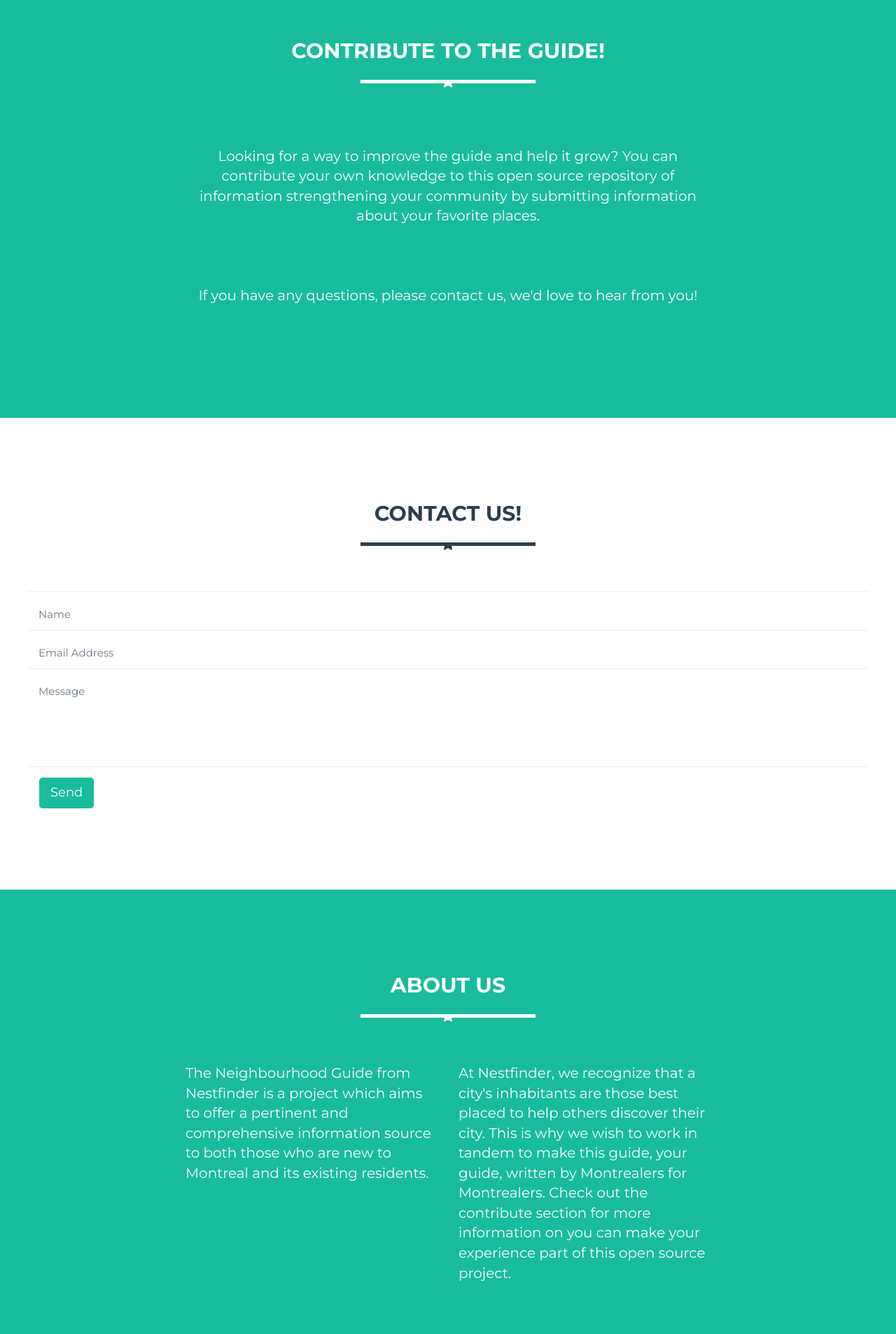
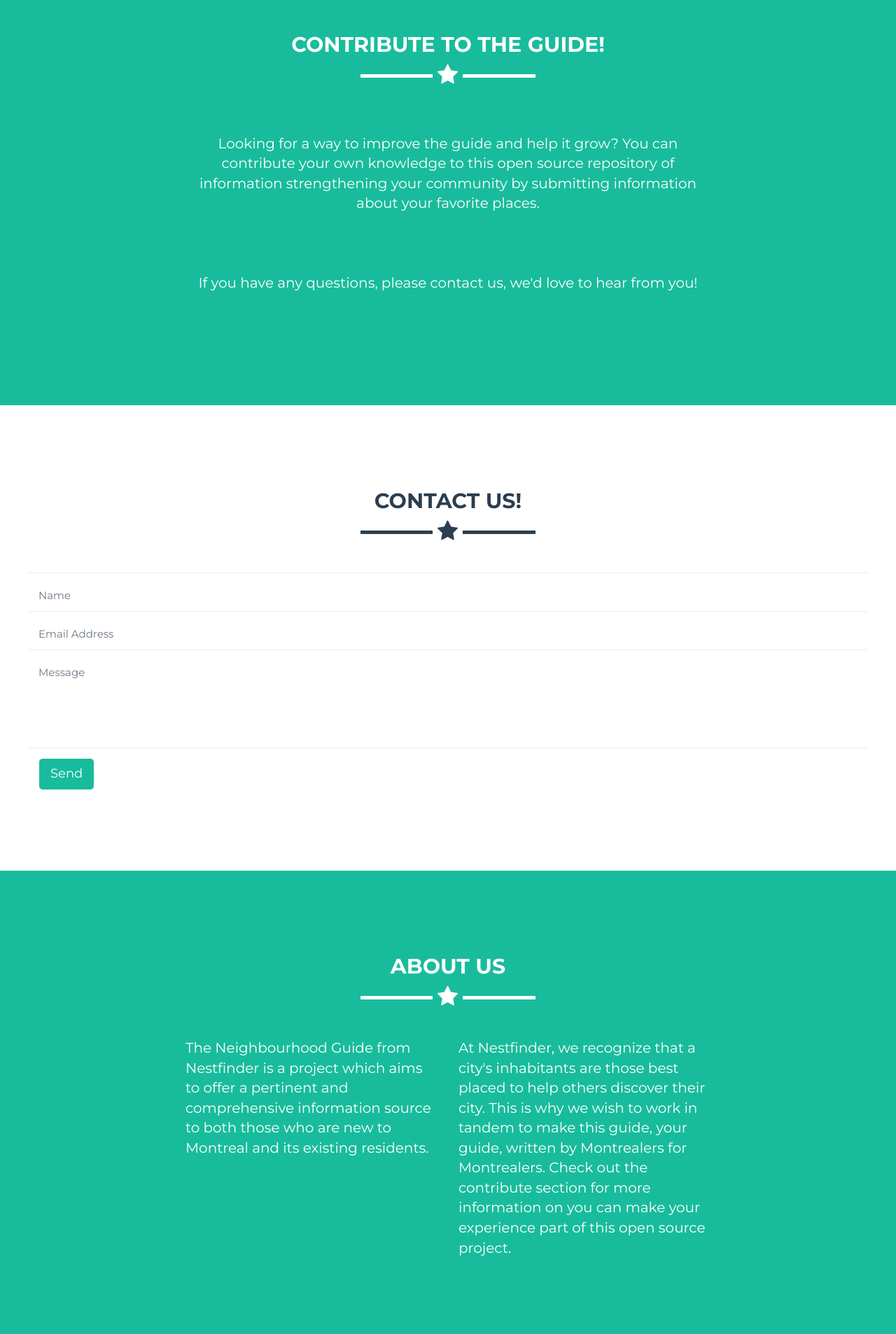
Before and after one commit to amatelin/neighborhood-guide, a PHP site: page / in a window 1280 px wide. Shown: the part 2702-4608 px from the top of the page at 70% size. Run offline with PHP 8.4, Linux system fonts and the light colour scheme; some libraries are stand-ins or nearby versions.

Commit message:
Normalized star horizontal rows (no more img in html for styling!)

```diff
--- a/addCategory.php
+++ b/addCategory.php
@@ -6,7 +6,7 @@
                 <div class="col-lg-12">
                     <div class="intro-text ">
                         <span class="name">Add Category</span>
-                        <img class="intro-star" src="img/white-star.png">
+                        <hr class="star-white" />
                         <?php include './inc/breadcrumb.php' ?>
                     </div>
                     <div class="intro-text-form">
--- a/addResto.php
+++ b/addResto.php
@@ -6,7 +6,7 @@
                 <div class="col-lg-12">
                     <div class="intro-text ">
                         <span class="name">Add Restaurant</span>
-                        <img class="intro-star" src="img/white-star.png">
+                        <hr class="star-white" />
                         <?php include './inc/breadcrumb.php' ?>
                     </div>
                     <div class="intro-text-form">
--- a/addThing.php
+++ b/addThing.php
@@ -6,7 +6,7 @@
                 <div class="col-lg-12">
                     <div class="intro-text">
                         <span class="name">Add Place</span>
-                        <img class="intro-star" src="img/white-star.png">
+                        <hr class="star-white" />
                         <?php include './inc/breadcrumb.php' ?>
                     </div>
                 </div>
--- a/addsmanagement.php
+++ b/addsmanagement.php
@@ -11,7 +11,7 @@ include './inc/header.php'
 
                         <div class="intro-text ">
                             <span class="name">Add</span>
-                            <img src="img/white-star.png">
+                        <hr class="star-white" />
                         </div>
                 </div>
             </div>
--- a/administration.php
+++ b/administration.php
@@ -8,7 +8,7 @@ include './inc/header.php'
         <div class="row">
             <div class="col-lg-12">
                 <h2 class="text-center">Administration</h2>
-                <hr class="star-primary">
+                <hr class="star-blue">
                 <?php include './inc/breadcrumb.php' ?>
             </div>
         </div>
--- a/css/style.css
+++ b/css/style.css
@@ -177,43 +177,24 @@ h6 {
     font-family: Montserrat,"Helvetica Neue",Helvetica,Arial,sans-serif;
     font-weight: 700;
 }
-hr.star-light,
-hr.star-primary {
-    margin: 25px auto 30px;
-    padding: 0 0 35px 0;
-    max-width: 250px;
-    border: 0;
-    border-top: solid 5px;
-    text-align: center;
-
-}
-hr.star-light:after,
-hr.star-primary:after {
-    content: "\f005";
-    display: inline-block;
-    position: relative;
-    top: -.8em;
-    padding: 0 .25em;
-    font-family: FontAwesome;
-    font-size: 2em;
-}
-hr.white-star{
-    background-image: url('../img/white-star.png');
-}
-hr.star-light {
-    border-color: #fff;
-}
-hr.star-light:after {
-    color: #fff;
-    background-color: #18bc9c;
-}
-hr.star-primary {
-    border-color: #2C3E50;
-}
-hr.star-primary:after {
-    color: #2C3E50;
-    background-color: #fff;
-}
+
+hr.star-white,
+hr.star-blue {
+    border: none;
+    margin: 10px 0 40px 0;
+    height: 36px;
+    background-position: top;
+    background-repeat: no-repeat;
+}
+
+hr.star-white {
+    background-image: url("../img/white-star.png");
+}
+
+hr.star-blue {
+    background-image: url("../img/blue-star.png");
+}
+
 nav .navbar .navbar-default .navbar-fixed-top > .container{
     padding:0;
     margin:0;
@@ -492,11 +473,9 @@ header .intro-text .name {
     font-weight: 700;
     padding-top: 15px;
 }
-header .intro-text hr.star-light{
-    background-color: transparent;
-}
-header .intro-star {
-    margin-bottom: 0;
+
+header .star-white {
+    margin-bottom: 30px;
 }
 header .intro-text .skills {
     font-size: 1.25em;
@@ -2230,7 +2209,6 @@ header .intro-text-team{
     width: 79%;
 }
 
-
 .fa-calendar{
     font-size: 20px;
     padding-top:2px;
--- a/inc/header.php
+++ b/inc/header.php
@@ -162,7 +162,7 @@
                             <button type="button" class="btn btn-danger bcar" data-container="body" data-toggle="popover" data-placement="top" data-trigger="hover" data-content="Find a reputable shop, whether it's to fix your car or to fix you a cake the guide can help."><i class="fa fa-car"></i></button>
                         </div>
                         <span class="name">Neighbourhood Guide</span>
-                        <img src="img/white-star.png">
+                        <hr class="star-white" />
                         <span class="skills">
                             The open source neighbourhood guide created by the community for the community.
                         </span>
--- a/index.php
+++ b/index.php
@@ -11,7 +11,7 @@ include './inc/header.php'
                 <div class="row">
                     <div class="col-lg-12 text-center">
                         <h2>The Neighbourhoods</h2>
-                        <hr class="star-primary">
+                        <hr class="star-blue">
                     </div>
                     <div class="tab">
                         <ul class="col-lg-12 text-center">
@@ -462,7 +462,7 @@ include './inc/header.php'
             <div class="row">
                 <div class="col-lg-12 text-center">
                     <h2>Contribute to the guide!</h2>
-                    <hr class="star-light">
+                    <hr class="star-white">
                     <div class="col-lg-8 col-lg-offset-2">
                         <p class="white description">Looking for a way to improve the guide and help it grow? You can contribute your own knowledge to this open source repository of information strengthening your community
                         by submitting information about your favorite places.</p>
@@ -477,7 +477,7 @@ include './inc/header.php'
             <div class="row">
                 <div class="col-lg-12 text-center">
                     <h2>Contact Us!</h2>
-                    <hr class="star-primary">
+                    <hr class="star-blue">
                 </div>
                 <form role="form" class="contact">
                     <div class="row">
@@ -514,7 +514,7 @@ include './inc/header.php'
             <div class="row">
                 <div class="col-lg-12 text-center">
                     <h2>About Us</h2>
-                    <hr class="star-light">
+                    <hr class="star-white">
                 </div>
             </div>
             <div class="row">
--- a/login.php
+++ b/login.php
@@ -6,7 +6,7 @@
                 <div class="col-lg-12">
                     <div class="intro-text">
                         <span class="name">Login</span>
-                        <img class="intro-star" src="img/white-star.png">
+                        <hr class="star-white" />
                         <?php include './inc/breadcrumb.php' ?>
                         <div class="log-form">
                             <form class="form-horizontal">
--- a/modificationsmanagement.php
+++ b/modificationsmanagement.php
@@ -11,7 +11,7 @@ include './inc/header.php'
 
                         <div class="intro-text ">
                             <span class="name">Modifications</span>
-                            <img src="img/white-star.png">
+                            <hr class="star-white" />
                         </div>
                 </div>
             </div>
--- a/newusers.php
+++ b/newusers.php
@@ -11,7 +11,7 @@ include './inc/header.php'
 
                         <div class="intro-text">
                             <span class="name">New Users Management</span>
-                            <img src="img/white-star.png">
+                            <hr class="star-white" />
                         </div>
                 </div>
             </div>
--- a/profile.php
+++ b/profile.php
@@ -5,7 +5,7 @@
       <div class="col-lg-12">
         <div class="intro-text" id="profile-intro">
           <span class="name">Profile</span>
-          <img class="intro-star" src="img/white-star.png">
+          <hr class="star-white" />
           <?php include './inc/breadcrumb.php' ?>
         </div>
         <div class="row">
--- a/quartier.php
+++ b/quartier.php
@@ -21,7 +21,7 @@
                 <i class="fa fa-minus valign iphone-toggle"></i>
                 <div class="col-lg-12 text-center">
                     <h2>Overview</h2>
-                    <img src="img/white-star.png">
+                    <hr class="star-white" />
                     <br/>
                     <br>
                 </div>
@@ -39,7 +39,7 @@
                 <i class="fa fa-minus valign iphone-toggle"></i>
                 <div class="col-lg-12 text-center">
                     <h2>The Neighbourhood</h2>
-                    <img src="img/white-star.png">
+                    <hr class="star-white" />
                     <?php include './inc/breadcrumb.php' ?>
                     <br/>
                     <br/>
--- a/register.php
+++ b/register.php
@@ -6,7 +6,7 @@
                 <div class="col-lg-12">
                     <div class="intro-text ">
                         <span class="name">Register</span>
-                        <img class="intro-star" src="img/white-star.png">
+                        <hr class="star-white" />
                         <?php include './inc/breadcrumb.php' ?>
                     </div>
                     <div class="intro-text-form">
--- a/settings.php
+++ b/settings.php
@@ -6,7 +6,7 @@
       <div class="col-lg-12">
         <div class="intro-text ">
           <span class="name">Settings</span>
-          <img class="intro-star" src="img/white-star.png">
+          <hr class="star-white" />
           <?php include './inc/breadcrumb.php' ?>
         </div>
         <div class="intro-text-form">
--- a/splash.php
+++ b/splash.php
@@ -103,7 +103,7 @@
 
                         </div>
 
-                        <img src="img/white-star.png">
+                        <hr class="star-white" />
                         <div class="row">
                         <div class="span12">
                             <h1>Subscribe to our Newsletter</h1>
@@ -149,7 +149,7 @@
             <div class="row">
                 <div class="col-lg-12 text-center">
                     <h2>About Us</h2>
-                    <hr class="star-primary">
+                    <hr class="star-blue">
                 </div>
             </div>
             <div class="row">
--- a/team.php
+++ b/team.php
@@ -10,7 +10,7 @@ include './inc/header.php'
                 <div class="col-lg-12">
                     <div class="intro-text ">
                         <span class="name">Meet the Team</span>
-                        <img class="intro-star" src="img/white-star.png">
+                        <hr class="star-white" />
                         <?php include './inc/breadcrumb.php' ?>
                     </div>
                     <div class="col-lg-12 intro-text-team">
--- a/users.php
+++ b/users.php
@@ -11,7 +11,7 @@ include './inc/header.php'
 
                         <div class="intro-text">
                             <span class="name">Users Management</span>
-                            <img src="img/white-star.png">
+                            <hr class="star-white" />
                         </div>
                 </div>
             </div>
@@ -21,7 +21,7 @@ include './inc/header.php'
                 <?php include './inc/menu.php' ?>
                     <div class="intro-text ">
                         <span class="name">Users Management</span>
-                        <img src="img/white-star.png">
+                        <hr class="star-white" />
                         <?php include './inc/breadcrumb.php' ?>
                     </div>
 
```
